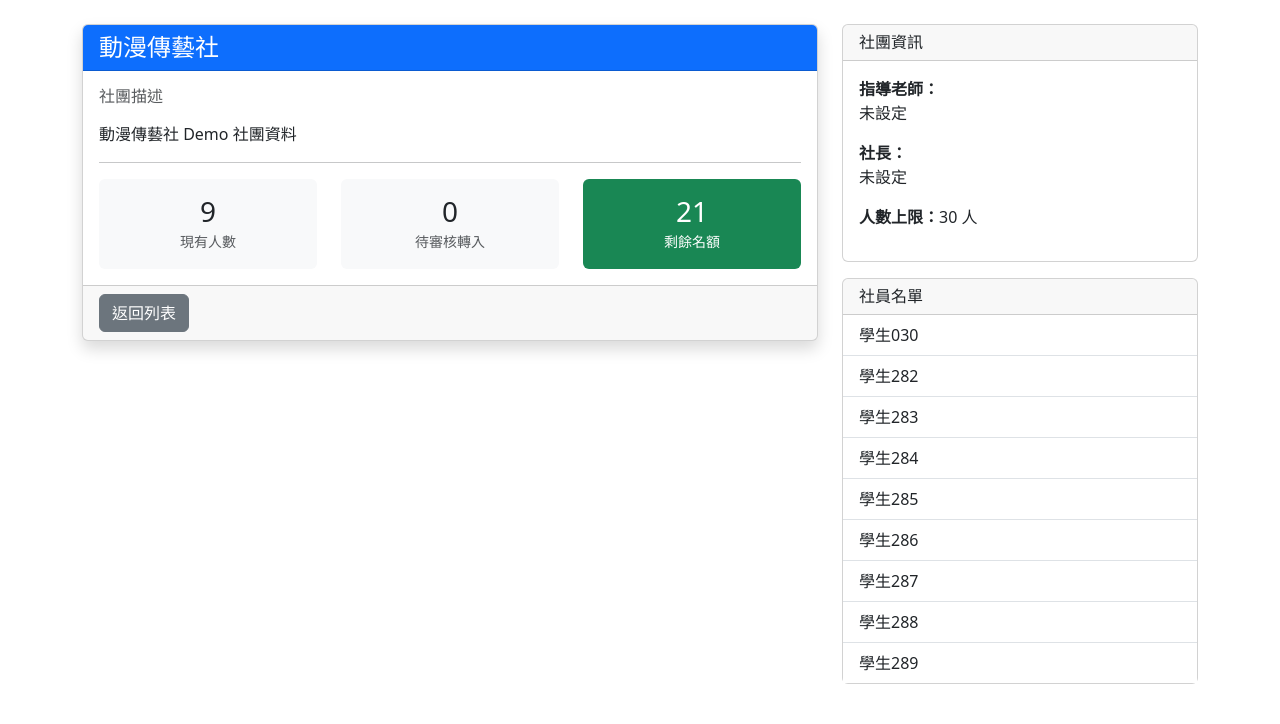
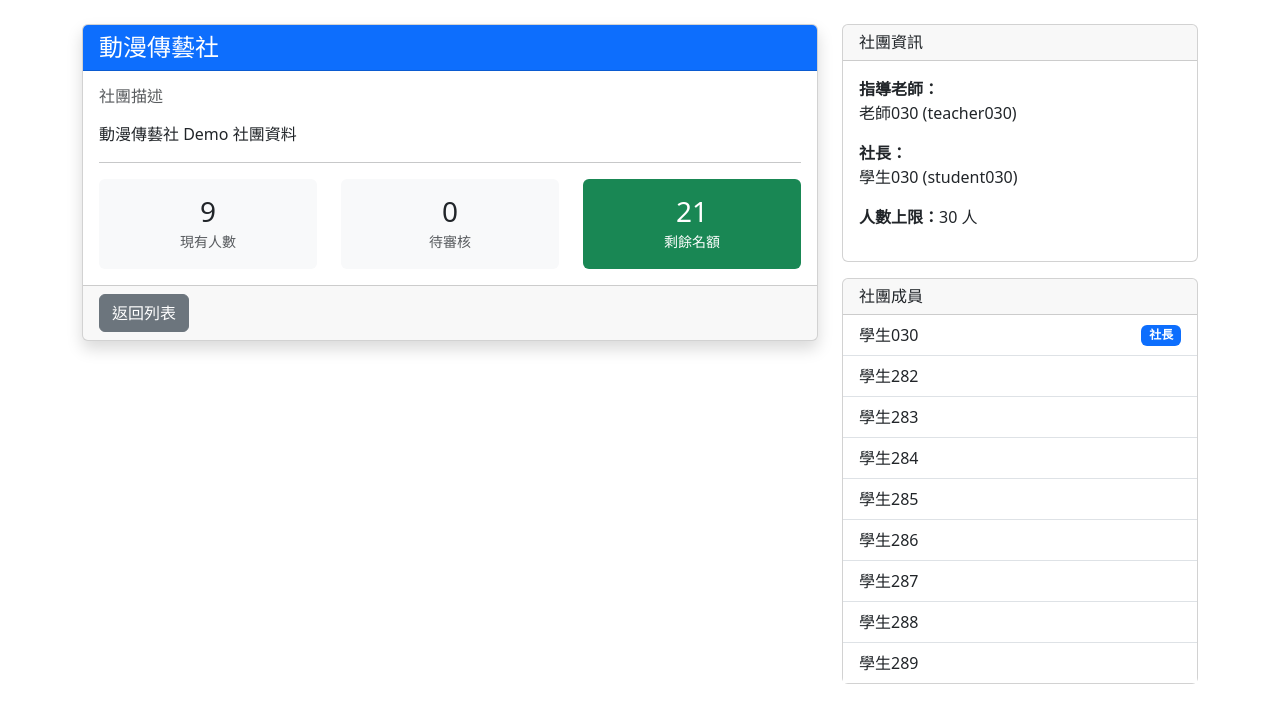
Before and after one commit to 11330097-stack/ClubTransferProject, a Django app: page /clubs/9/ in a window 1280 px wide. Shown: the part 56-780 px from the top of the page. Run offline with Django 4.2, Linux system fonts and the light colour scheme; a user stored in the database is signed in; data comes from the database, SQL or seed files in the repository; both versions use the stored data as it was after the commit.

Commit message:
fix club teacher and president display

```diff
--- a/templates/clubs/club_detail.html
+++ b/templates/clubs/club_detail.html
@@ -25,7 +25,7 @@
                     <div class="col-4">
                         <div class="p-3 bg-light rounded">
                             <h3 class="mb-0">{{ pending_count }}</h3>
-                            <small class="text-muted">待審核轉入</small>
+                            <small class="text-muted">待審核</small>
                         </div>
                     </div>
                     <div class="col-4">
@@ -55,27 +55,27 @@
                 <h6 class="mb-0">社團資訊</h6>
             </div>
             <div class="card-body">
-                <p><strong>指導老師：</strong><br>{{ club.teacher.get_full_name|default:"未設定" }}</p>
-                <p><strong>社長：</strong><br>{{ club.president.get_full_name|default:"未設定" }}</p>
+                <p><strong>指導老師：</strong><br>{{ club.teacher|default:"未設定" }}</p>
+                <p><strong>社長：</strong><br>{{ club.president|default:"未設定" }}</p>
                 <p><strong>人數上限：</strong>{{ club.max_members }} 人</p>
             </div>
         </div>
 
         <div class="card mt-3">
             <div class="card-header">
-                <h6 class="mb-0">社員名單</h6>
+                <h6 class="mb-0">社團成員</h6>
             </div>
             <div class="card-body p-0">
                 <ul class="list-group list-group-flush">
                     {% for member in members %}
                         <li class="list-group-item d-flex justify-content-between align-items-center">
                             {{ member.get_full_name|default:member.username }}
-                            {% if member == club.president %}
+                            {% if member.username in club.president %}
                                 <span class="badge bg-primary">社長</span>
                             {% endif %}
                         </li>
                     {% empty %}
-                        <li class="list-group-item text-muted">暫無社員</li>
+                        <li class="list-group-item text-muted">暫無成員</li>
                     {% endfor %}
                 </ul>
             </div>
--- a/templates/clubs/club_list.html
+++ b/templates/clubs/club_list.html
@@ -13,6 +13,12 @@
                 <h5 class="card-title">{{ club.name }}</h5>
                 <p class="card-text text-muted">
                     {{ club.description|truncatewords:20|default:"暫無描述" }}
+                </p>
+                <p class="card-text text-muted mb-1">
+                    <small>指導老師：{{ club.teacher|default:"未設定" }}</small>
+                </p>
+                <p class="card-text text-muted">
+                    <small>社長：{{ club.president|default:"未設定" }}</small>
                 </p>
                 <div class="d-flex justify-content-between align-items-center">
                     <span class="badge bg-primary">{{ club.current_members }}/{{ club.max_members }} 人</span>
```
Also changed, not shown: db.sqlite3.
